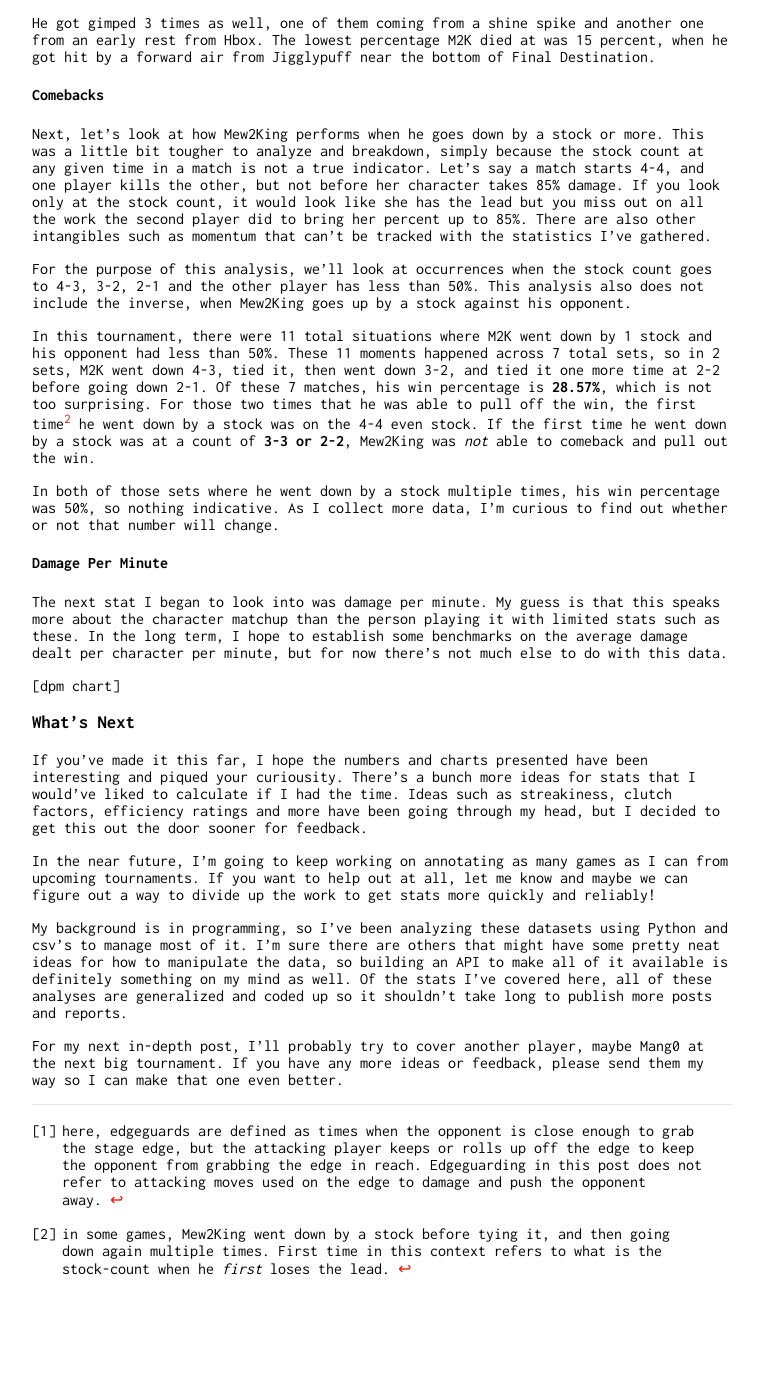
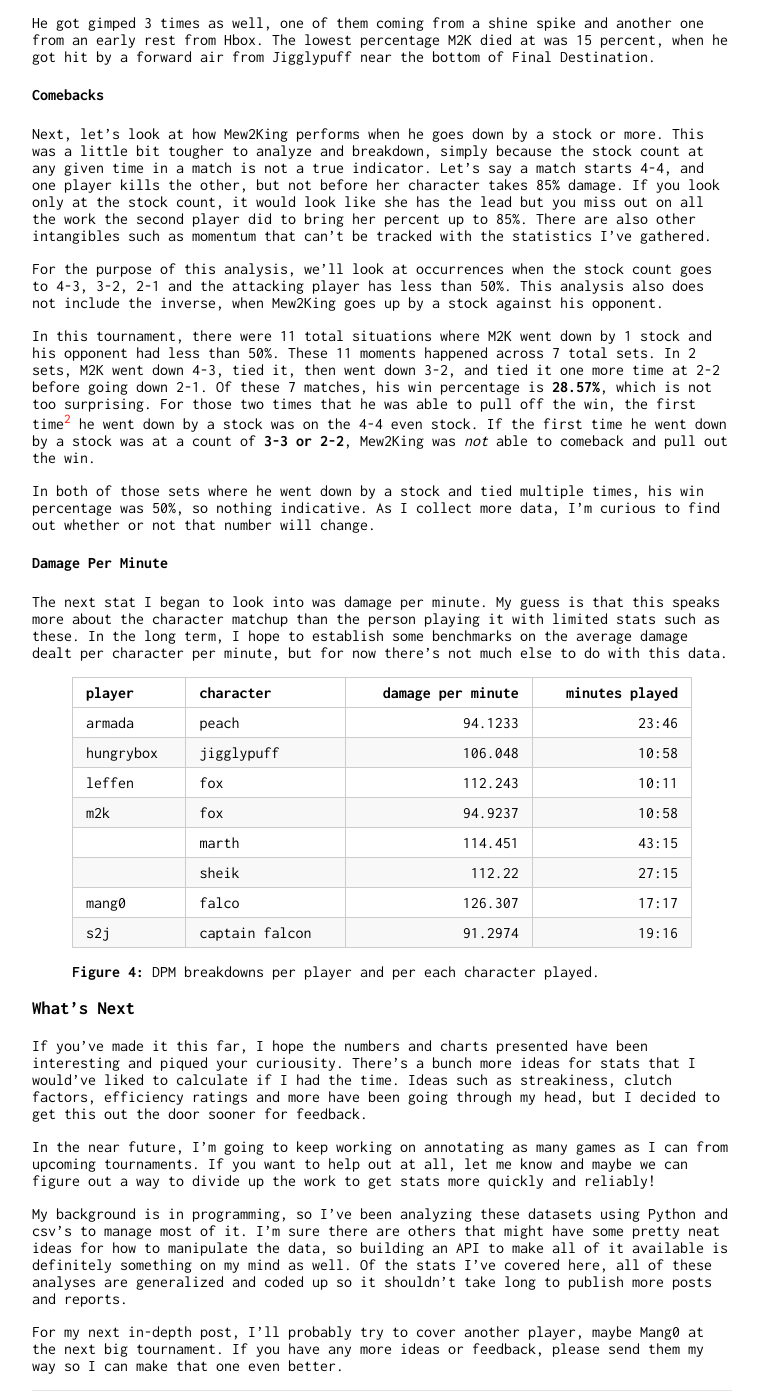
Before and after one commit to phouse512/games, a Jekyll site: the page built from games/_posts/2016-11-23-m2k-smash-summit.md, in a window 1280 px wide and 1400 px high, scrolled down 2537 px. Shown: the whole window, without its empty margins (258-1021 px from the left). Built offline with Jekyll 4.4.1, drawn with Linux system fonts in a browser that asks for light colours; a script that is not in the unit is left out; before the commit the page ends 3815 px from its top, so only the background shows below that.

Commit message:
new post

```diff
--- a/games/_posts/2016-11-23-m2k-smash-summit.md
+++ b/games/_posts/2016-11-23-m2k-smash-summit.md
@@ -131,7 +131,6 @@ Surprisingly here, none of them came from down air punishes.
 <div markdown="1">
 
 | gimp kills  | marth - forward air      | 2 |
-|-------------|--------------------------|---|
 |             | marth - forward tilt     | 1 |
 |             |                          |   |
 | gimp deaths | fox - down b             | 1 |
@@ -161,20 +160,20 @@ to bring her percent up to 85%. There are also other intangibles such as momentu
 that can't be tracked with the statistics I've gathered.
 
 For the purpose of this analysis, we'll look at occurrences when the stock
-count goes to 4-3, 3-2, 2-1 and the other player has less than 50%. This
+count goes to 4-3, 3-2, 2-1 and the attacking player has less than 50%. This
 analysis also does not include the inverse, when Mew2King goes up by a stock
 against his opponent.
 
 In this tournament, there were 11 total situations where M2K went down
 by 1 stock and his opponent had less than 50%. These 11 moments happened across
-7 total sets, so in 2 sets, M2K went down 4-3, tied it, then went down 3-2,
+7 total sets. In 2 sets, M2K went down 4-3, tied it, then went down 3-2,
 and tied it one more time at 2-2 before going down 2-1. Of these 7 matches, his
 win percentage is __28.57%__, which is not too surprising. For those two times that
 he was able to pull off the win, the first time[^2] he went down by a stock was on the 4-4
 even stock. If the first time he went down by a stock was at a count of __3-3 or
 2-2__, Mew2King was *not* able to comeback and pull out the win.
 
-In both of those sets where he went down by a stock multiple times, his win
+In both of those sets where he went down by a stock and tied multiple times, his win
 percentage was 50%, so nothing indicative. As I collect more data, I'm curious
 to find out whether or not that number will change.
 
@@ -186,7 +185,24 @@ stats such as these. In the long term, I hope to establish some benchmarks on
 the average damage dealt per character per minute, but for now there's not much
 else to do with this data.
 
-[dpm chart]
+<figure>
+<div markdown="1">
+
+| player    | character      | damage per minute | minutes played |
+|-----------|----------------|------------------:|---------------:|
+| armada    | peach          | 94.1233           | 23:46          |
+| hungrybox | jigglypuff     | 106.048           | 10:58          |
+| leffen    | fox            | 112.243           | 10:11          |
+| m2k       | fox            | 94.9237           | 10:58          |
+|           | marth          | 114.451           | 43:15          |
+|           | sheik          | 112.22            | 27:15          |
+| mang0     | falco          | 126.307           | 17:17          |
+| s2j       | captain falcon | 91.2974           | 19:16          |
+
+</div>
+<figcaption><b>Figure 4:</b> DPM breakdowns per player and per each character
+played.</figcaption>
+</figure>
 
 ### What's Next
 
```
Also changed, not shown: smash/analysis.py (+10 -0 lines).
